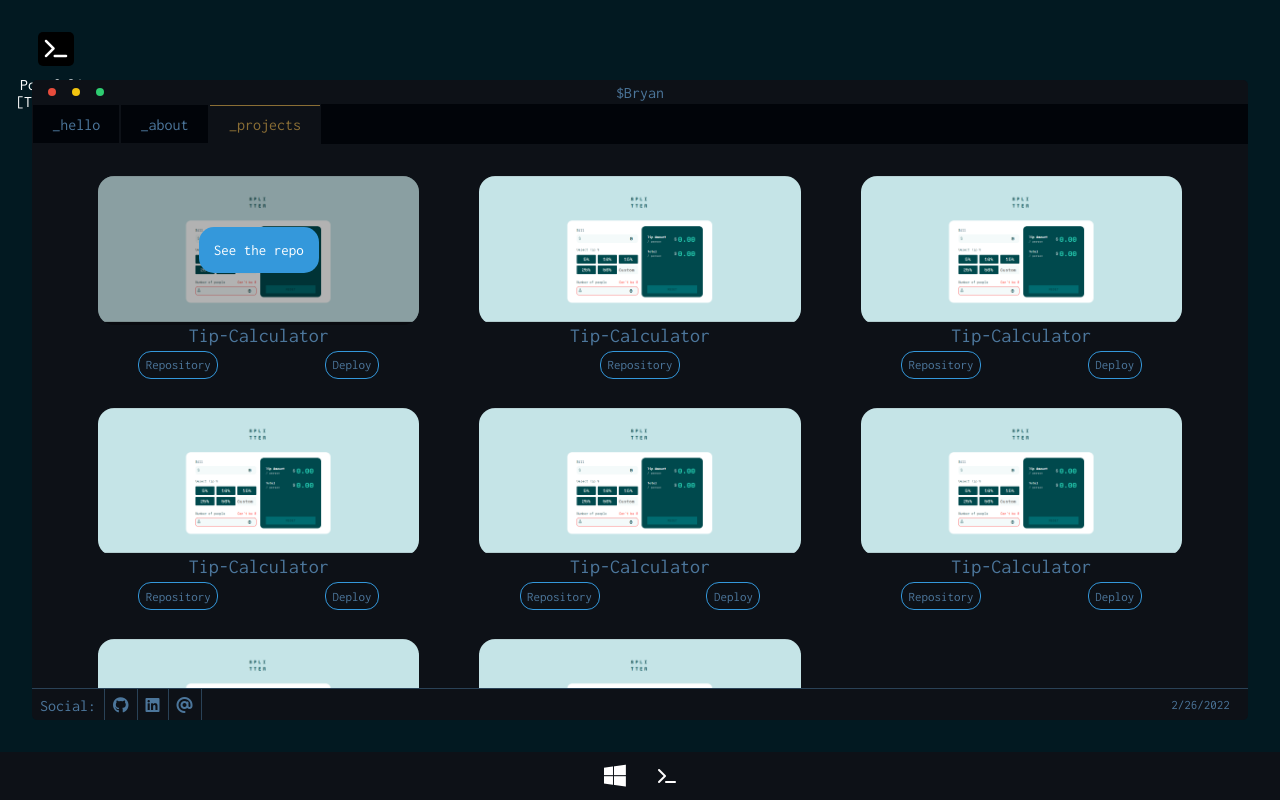
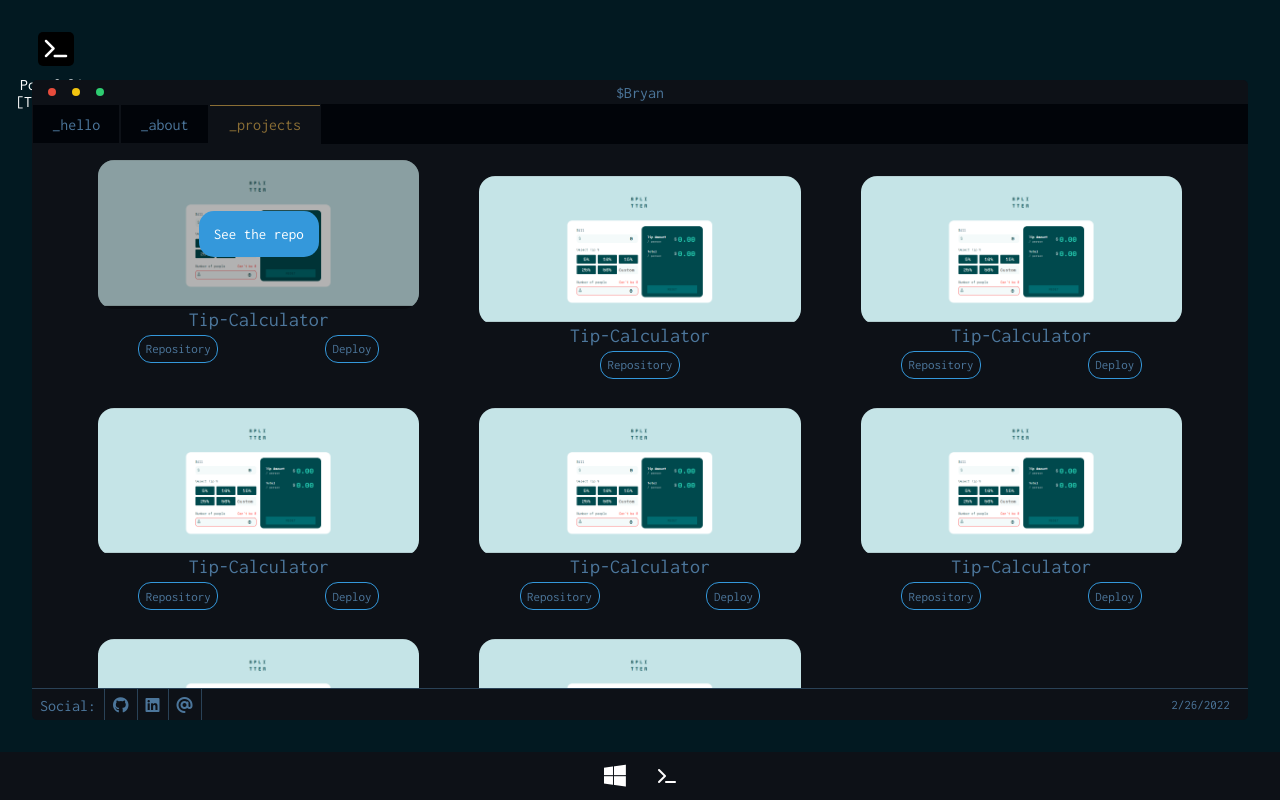
Before and after one commit to ripterdust/Portfolio2022, a React (Create React App) app: page /project in a window 1280 px wide. In both pictures the pointer is over the element 258 px from the left and 279 px from the top of the page. Built offline with nearby package versions, Linux system fonts and the light colour scheme.

Commit message:
Added the transform

```diff
--- a/src/styles/terminal/projects/_ProjectCard.scss
+++ b/src/styles/terminal/projects/_ProjectCard.scss
@@ -7,6 +7,11 @@
     justify-content: center;
     align-items: center;
     flex-direction: column;
+    transition: .2s ease-out;
+
+    &:hover{
+        transform: translateY(-1em);
+    }
 
     .img{
         height: 80%;
```
